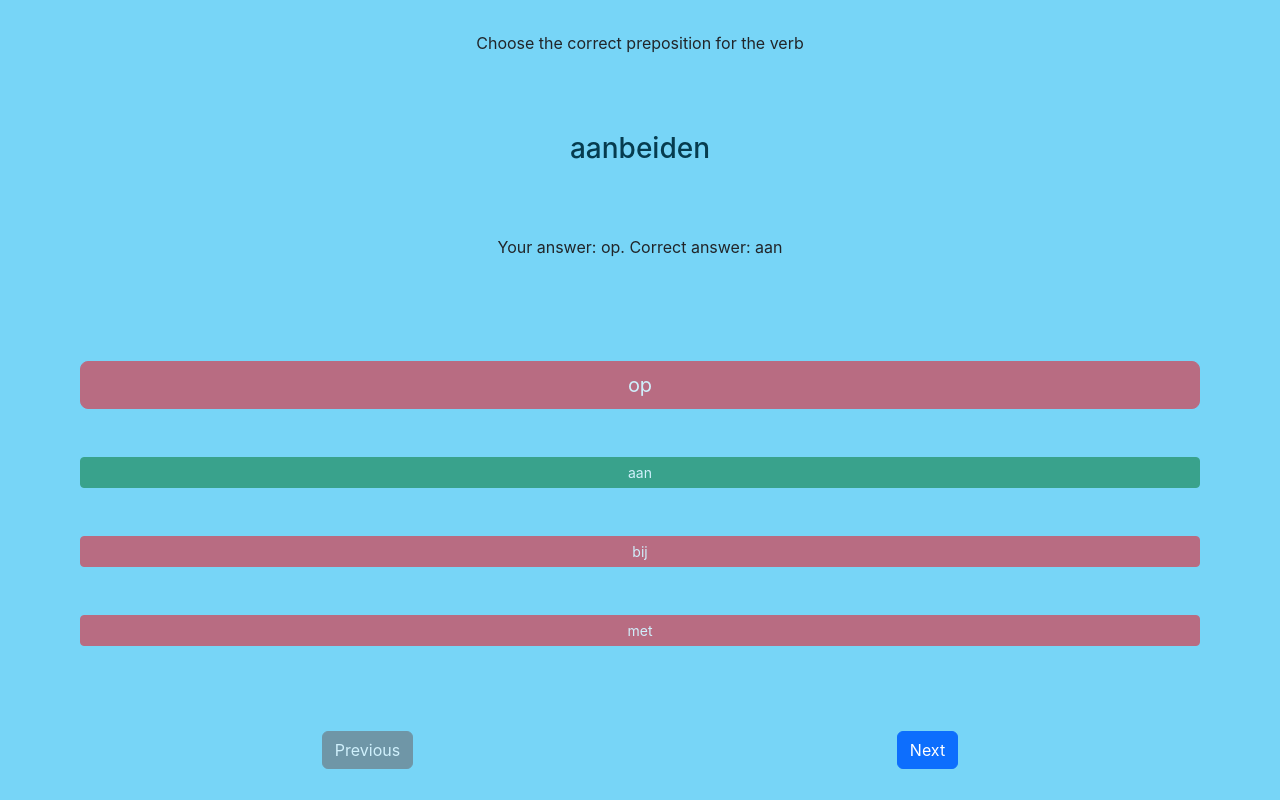
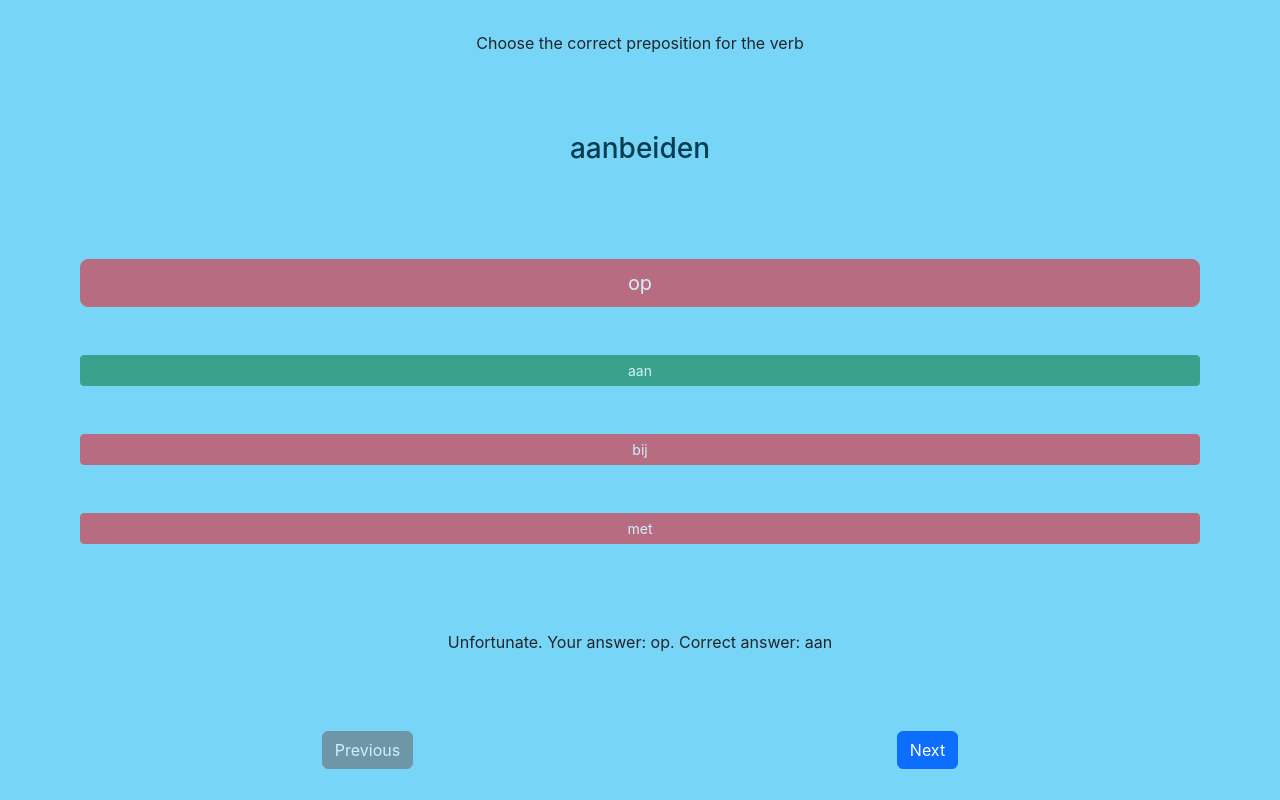
Before and after one commit to SheaMeyers/dutch-practice, a React (Create React App) app: page / in a window 1280 px wide. Both pictures are taken after a click on the button "op". Built offline with nearby package versions, Linux system fonts and the light colour scheme.

Commit message:
Display message after choice

```diff
--- a/src/prepositions/Prepositions.tsx
+++ b/src/prepositions/Prepositions.tsx
@@ -47,7 +47,6 @@ const prepositionsReducer = (state: PrepositionsState, action: DispatcherActions
         case 'nextQuestion':
             return { questionNumber: state.questionNumber+1, answer: '' }
         case 'giveAnswer':
-            console.log(`Got answer: ${action.payload}`)
             return { questionNumber: state.questionNumber, answer: action.payload }
         default:
             return state
@@ -63,7 +62,6 @@ const Prepositions = () => {
     <div className="Prepositions">
       <p>Choose the correct preposition for the verb</p>
       <p className="h3 Verb">{questions[questionNumber].word}</p>
-      <p>Your answer: {answer}.  Correct answer: {questions[questionNumber].answer}</p>
       <div className="Choices">
         {questions[questionNumber].options.map(option =>
             <button
@@ -76,6 +74,12 @@ const Prepositions = () => {
             </button>
         )}
       </div>
+      {answer ?
+        answer === questions[questionNumber].answer ?
+            <p>Correct!</p> :
+            <p>Unfortunate.  Your answer: {answer}.  Correct answer: {questions[questionNumber].answer}</p>
+      :
+      <></>}
       <div className="Navigator">
             <button
                 disabled={!answer || questionNumber === 0}
```
